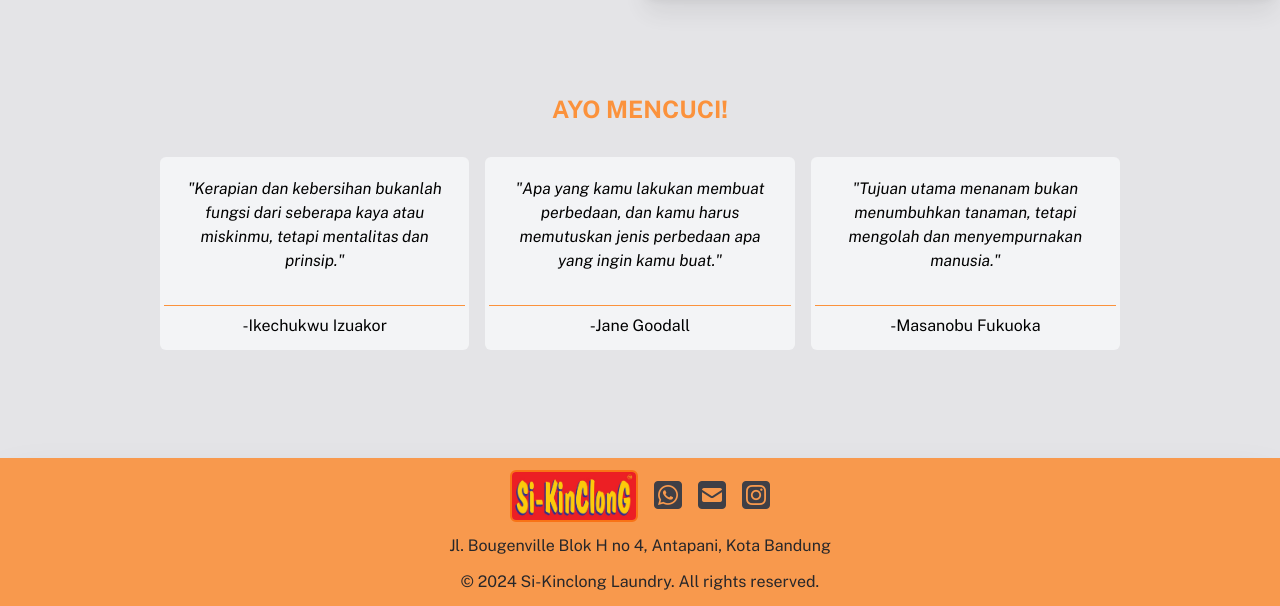
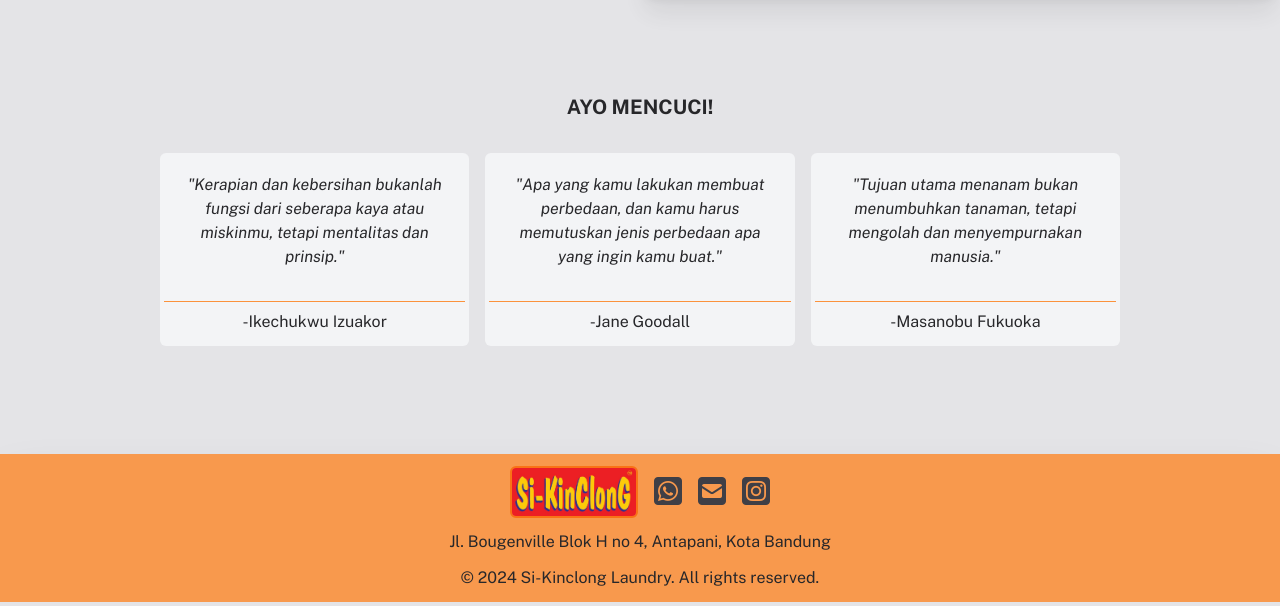
Before and after one commit to salmanfrds/Si-Kinclong-Laundry, a website: page index.html in a window 1280 px wide. Shown: the part 1123-1729 px from the top of the page. Drawn offline with nearby package versions, Linux system fonts and the light colour scheme.

Commit message:
update 23b

```diff
--- a/index.html
+++ b/index.html
@@ -75,8 +75,8 @@
       <img src="src/bedcover.jpg" alt="not found" class="opacity-75 shadow-xl w-full">
     </div>
   </div>
-  <div class="flex flex-col items-center gap-8 py-20 md:py-24">
-    <h1 class="text-center text-lg md:text-xl lg:text-2xl text-orange-400"><b>AYO MENCUCI!</b></h1>
+  <div class="flex flex-col items-center gap-8 py-20 md:py-24 text-zinc-800">
+    <h1 class="text-base md:text-lg xl:text-xl text-center"><b>AYO MENCUCI!</b></h1>
     <div class="flex w-11/12 md:w-3/4 gap-2 md:gap-4">
         <div data-aos="fade-right" class="w-1/2 md:w-1/3 bg-gray-100 p-1 flex flex-col items-center gap-4 rounded-md justify-between">
             <p class="text-center p-4"><i>"Kerapian dan kebersihan bukanlah fungsi dari seberapa kaya atau miskinmu, tetapi mentalitas dan prinsip."</i></p>
```
